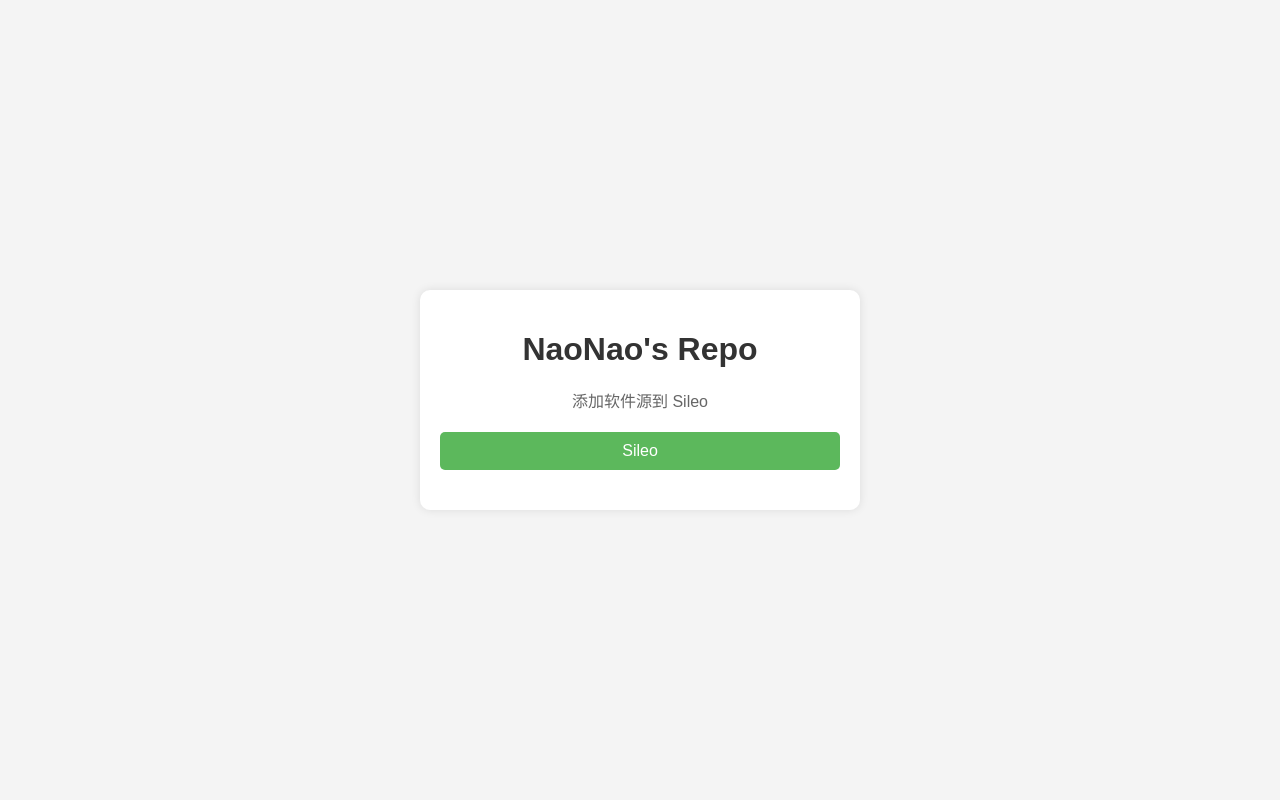
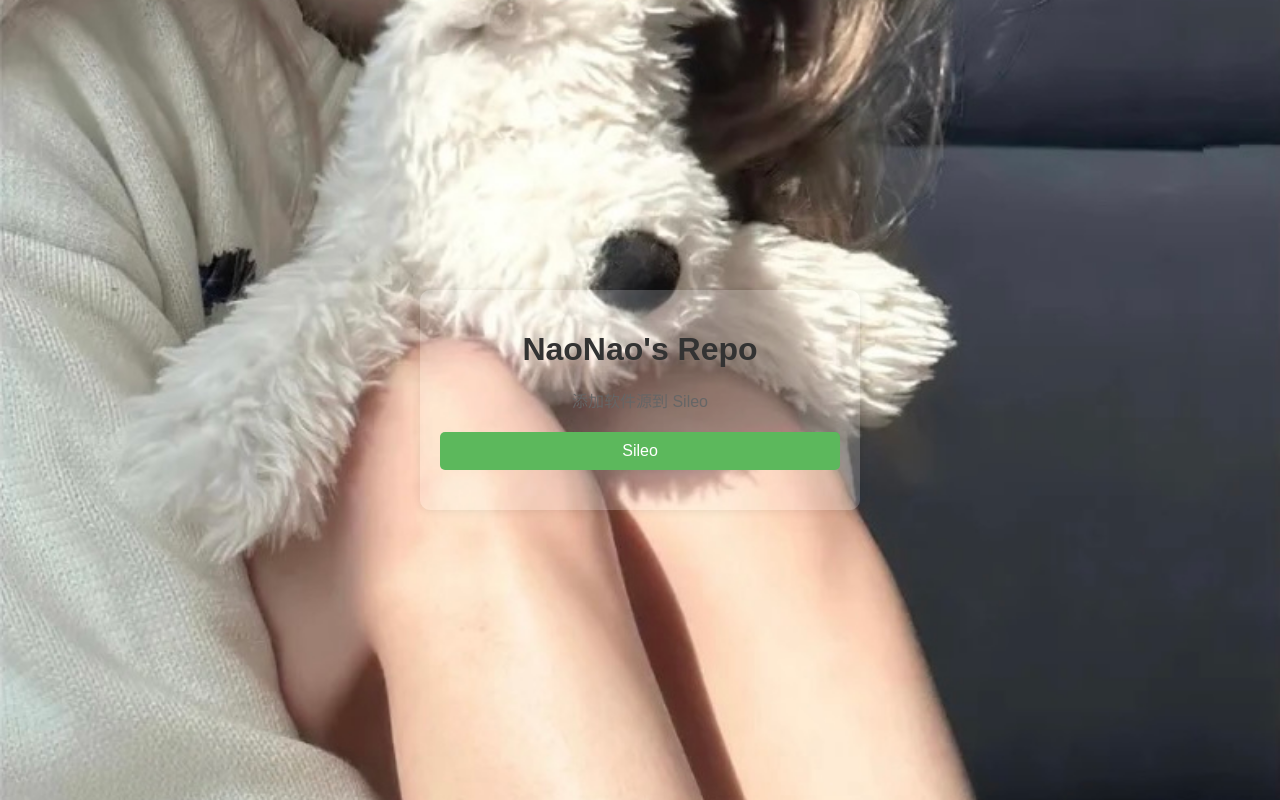
Before and after one commit to NaoNao29/repo, a plain HTML site: page index.html in a window 1280 px wide. Drawn offline with Linux system fonts and the light colour scheme.

Commit message:
Update index.html

```diff
--- a/index.html
+++ b/index.html
@@ -8,6 +8,11 @@
             font-family: Arial, sans-serif;
             margin: 0;
             padding: 0;
+            background-image: url('https://NaoNao29.github.io/repo/peri.png');  /* 背景图片 */
+            background-size: cover; /* 覆盖整个页面 */
+            background-position: center; /* 居中显示 */
+            background-repeat: no-repeat; /* 不重复 */
+            background-attachment: fixed; /* 固定背景 */
             background-color: #f4f4f4;
             display: flex;
             justify-content: center;
@@ -16,7 +21,7 @@
             flex-direction: column;
         }
         .main-bg {
-            background-color: #fff;
+            background-color: rgba(255, 255, 255, 0.2); /* 半透明背景 */
             padding: 20px;
             border-radius: 10px;
             box-shadow: 0 0 10px rgba(0,0,0,0.1);
```
